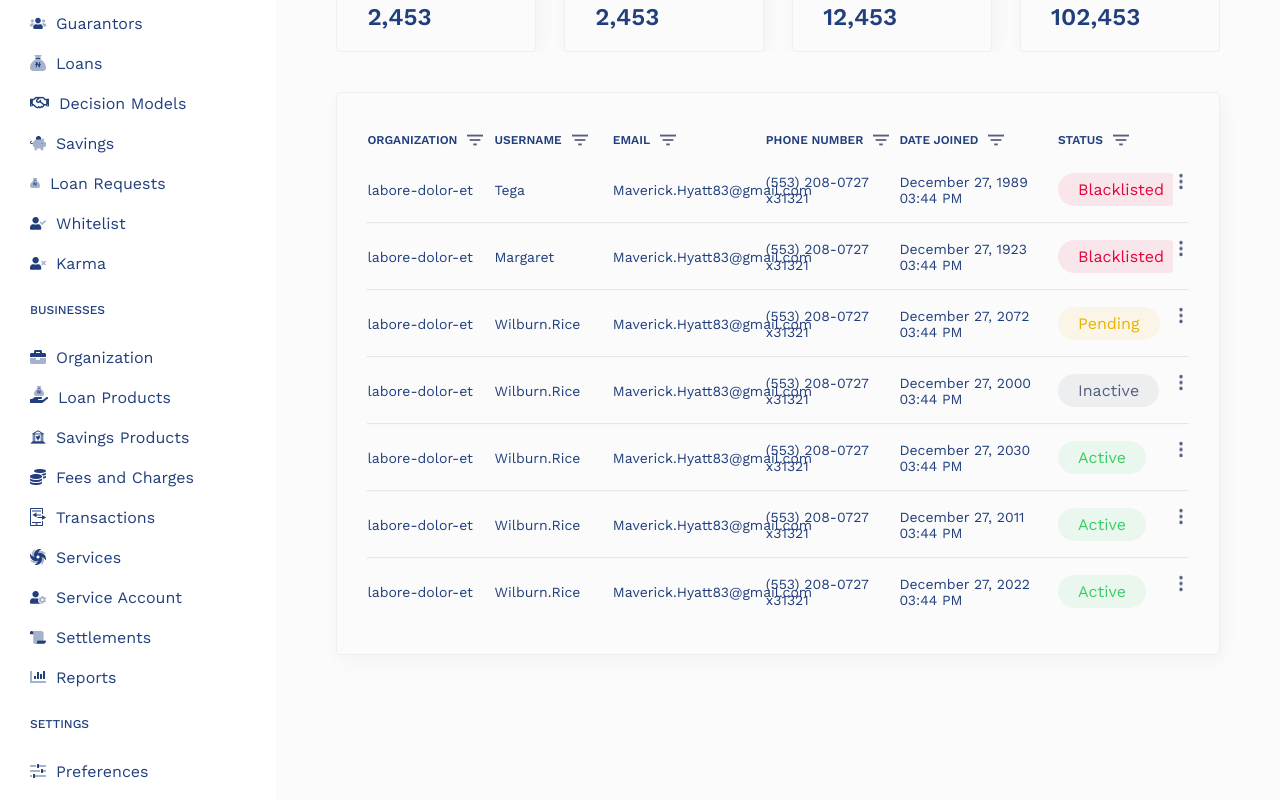
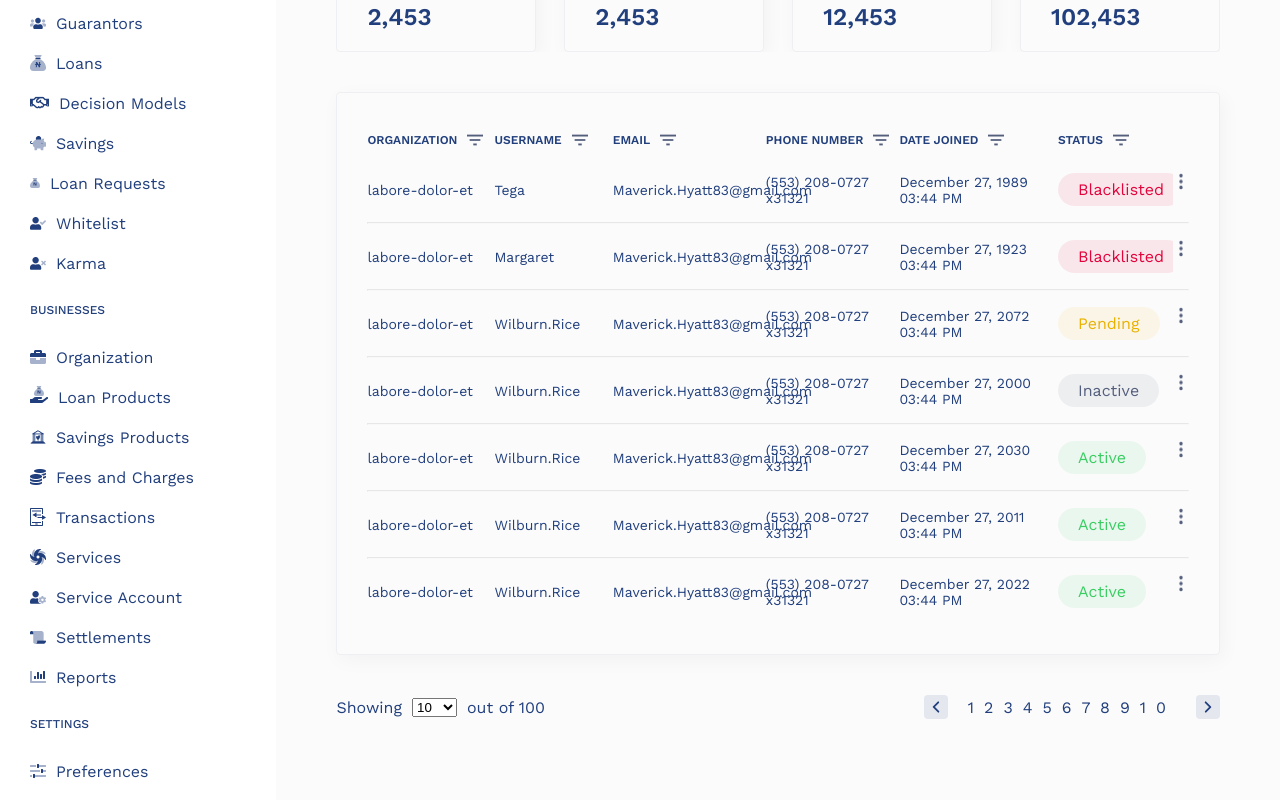
Before and after one commit to arcteggzz/lendsqr-fe-test, a React (Vite) app: page /dashboard/users in a window 1280 px wide. Shown: the part 300-1100 px from the top of the page. Built offline with nearby package versions, Linux system fonts and the light colour scheme; sample sign-in values are in the browser's storage.

Commit message:
feat: implemented user page controls

```diff
--- /dev/null
+++ b/src/pages/UsersPage/Components/PageControls.module.scss
@@ -0,0 +1,39 @@
+.PageControls {
+  display: flex;
+  width: 100%;
+  justify-content: space-between;
+  align-items: center;
+
+  .left_side {
+    display: flex;
+    align-items: center;
+    column-gap: 10px;
+  }
+
+  .custom-select {
+    background: rgba(33, 63, 125, 0.1);
+    border-radius: 4px;
+  }
+
+  .right_side {
+    display: flex;
+    align-items: center;
+    column-gap: 20px;
+
+    p {
+      letter-spacing: 10px;
+    }
+
+    button {
+      background: rgba(33, 63, 125, 0.1);
+      border-radius: 4px;
+      width: 24px;
+      height: 24px;
+      display: flex;
+      justify-content: center;
+      align-items: center;
+      border: none;
+      cursor: pointer;
+    }
+  }
+}
--- /dev/null
+++ b/src/pages/UsersPage/Components/PageControls.tsx
@@ -0,0 +1,51 @@
+import React, { useState } from "react";
+import styles from "./PageControls.module.scss";
+import right_icon from "../../../assets/images/right_icon.png";
+import left_icon from "../../../assets/images/left_icon.png";
+
+const PageControls = () => {
+  const [numItems, setNumItems] = useState(10);
+
+  const handleSelection = (e: React.ChangeEvent<HTMLSelectElement>) => {
+    setNumItems(+e.target.value);
+  };
+
+  const getList = (num: number) => {
+    if (num === 10) return `12345678910`;
+    else if (num === 20) return `12345`;
+    else if (num === 50) return `12`;
+    else return `1`;
+  };
+
+  return (
+    <>
+      <div className={styles.PageControls}>
+        <div className={styles.left_side}>
+          <p>Showing</p>
+          <div>
+            <div className="custom-select">
+              <select onChange={handleSelection}>
+                <option value="10">10</option>
+                <option value="20">20</option>
+                <option value="50">50</option>
+                <option value="100">100</option>
+              </select>
+            </div>
+          </div>
+          <p>out of 100</p>
+        </div>
+        <div className={styles.right_side}>
+          <button>
+            <img src={left_icon} alt="" />
+          </button>
+          <p>{getList(numItems)}</p>
+          <button>
+            <img src={right_icon} alt="" />
+          </button>
+        </div>
+      </div>
+    </>
+  );
+};
+
+export default PageControls;
--- a/src/pages/UsersPage/Components/SingleTableData.tsx
+++ b/src/pages/UsersPage/Components/SingleTableData.tsx
@@ -49,7 +49,7 @@ const SingleTableData = (props: SingleTableDataProps) => {
   };
 
   useEffect(() => {
-    let handler = (e: React.MouseEvent) => {
+    let handler = (e: Event) => {
       if (!optionsMenuRef?.current?.contains(e.target as HTMLDivElement))
         setOptionsMenuOpen(false);
     };
--- a/src/pages/UsersPage/Components/TableHeader.tsx
+++ b/src/pages/UsersPage/Components/TableHeader.tsx
@@ -20,7 +20,7 @@ const TableHeader = () => {
   };
 
   useEffect(() => {
-    let handler = (e: React.MouseEvent) => {
+    let handler = (e: Event) => {
       if (!filterMenuRef?.current?.contains(e.target as HTMLDivElement))
         setFilterMenuOpen(false);
     };
--- a/src/pages/UsersPage/UsersPage.tsx
+++ b/src/pages/UsersPage/UsersPage.tsx
@@ -7,6 +7,7 @@ import users_loans_icon from "../../assets/images/users_loans_icon.png";
 import users_savings_icon from "../../assets/images/users_savings_icon.png";
 import users_users_icon from "../../assets/images/users_users_icon.png";
 import UserTable from "./Components/UserTable";
+import PageControls from "./Components/PageControls";
 
 const UsersPage = () => {
   const InfoCardData = [
@@ -42,6 +43,7 @@ const UsersPage = () => {
           })}
         </section>
         <UserTable />
+        <PageControls />
       </div>
     </>
   );
```
Also changed, not shown: src/assets/images/left_icon.png (added), src/assets/images/right_icon.png (added).
